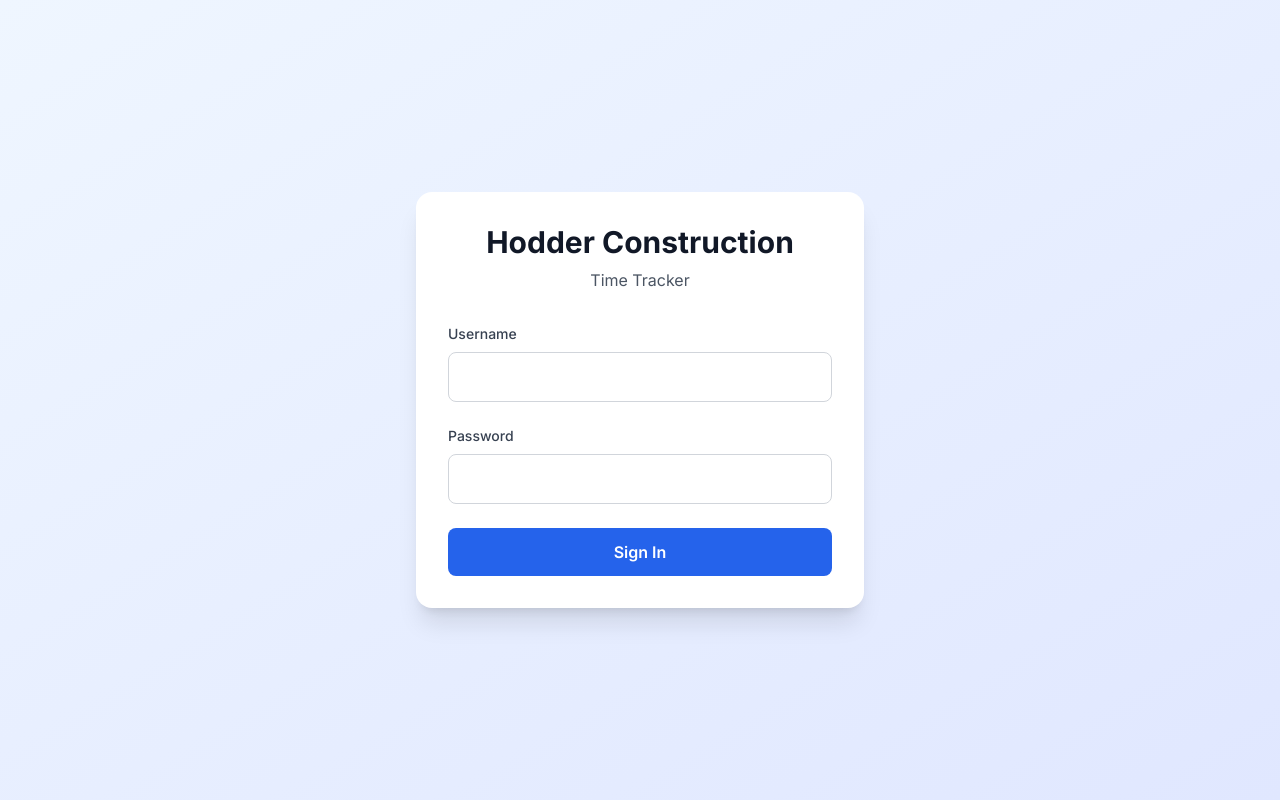
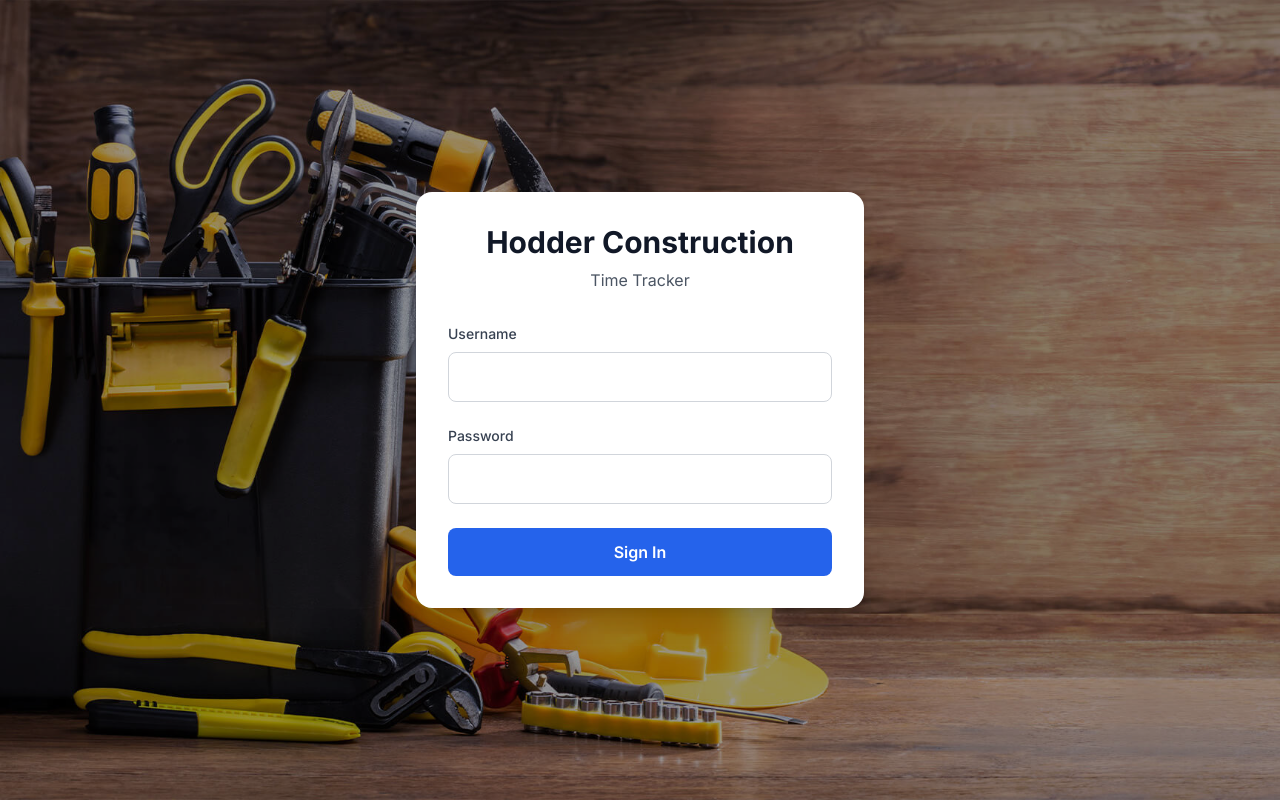
Before and after one commit to hodder123/vercel-employee, a Next.js app: page /login in a window 1280 px wide. Built offline with nearby package versions, Linux system fonts and the light colour scheme.

Commit message:
Add background image to login page

```diff
--- a/app/api/debug-db/route.js
+++ /dev/null
@@ -1,9 +0,0 @@
-export const runtime = "nodejs";
-
-export async function GET() {
-  return Response.json({
-    NODE_ENV: process.env.NODE_ENV,
-    DATABASE_URL_PREFIX: (process.env.DATABASE_URL || "").slice(0, 20),
-    DATABASE_URL_HAS_FILE: (process.env.DATABASE_URL || "").includes("file:"),
-  });
-}
--- a/app/login/page.js
+++ b/app/login/page.js
@@ -32,10 +32,19 @@ export default function LoginPage() {
   }
 
   return (
-    <div className="min-h-screen flex items-center justify-center bg-gradient-to-br from-blue-50 to-indigo-100">
-      <div className="bg-white p-8 rounded-2xl shadow-xl w-full max-w-md">
+    <div
+      className="min-h-screen flex items-center justify-center bg-cover bg-center"
+      style={{ backgroundImage: "url('/login.jpg')" }}
+    >
+      {/* Overlay */}
+      <div className="absolute inset-0 bg-black/40" />
+
+      {/* Login Card */}
+      <div className="relative bg-white p-8 rounded-2xl shadow-xl w-full max-w-md">
         <div className="text-center mb-8">
-          <h1 className="text-3xl font-bold text-gray-900">Hodder Construction</h1>
+          <h1 className="text-3xl font-bold text-gray-900">
+            Hodder Construction
+          </h1>
           <p className="text-gray-600 mt-2">Time Tracker</p>
         </div>
 
```
Also changed, not shown: public/login.jpg (added), 1 other file (tests, documents, lock files or other folders).
